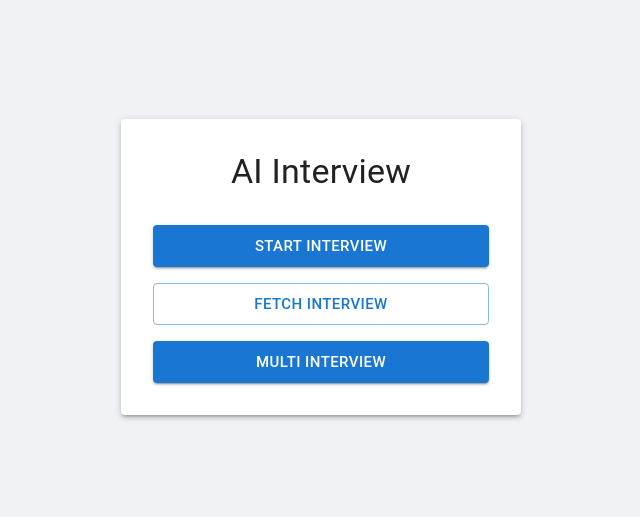
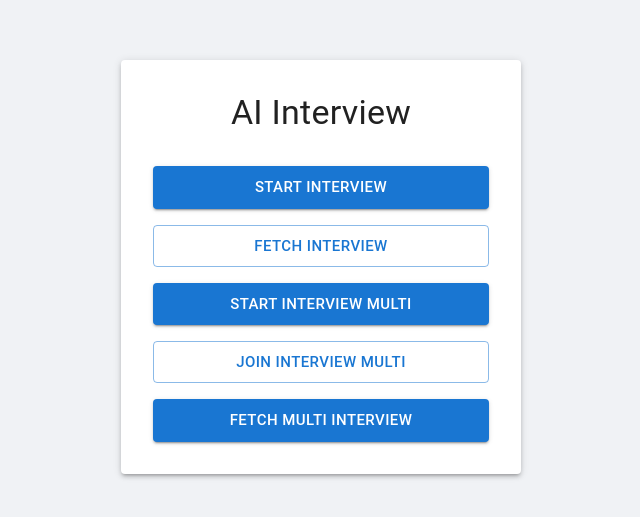
Before and after one commit to vinodchappidi4/multiinterview, a React (Vite) app in the folder interview/: page / in a window 1280 px wide. Shown: the part 133-650 px from the top of the page, without its empty margins (319-959 px from the left). Built offline with nearby package versions, Linux system fonts and the light colour scheme.

Commit message:
updated home page

```diff
--- a/interview/src/pages/Home.jsx
+++ b/interview/src/pages/Home.jsx
@@ -13,8 +13,16 @@ function Home() {
     navigate('/fetchinterview');
   };
 
-  const handleMultiInterview = () => {
-    navigate('/multiinterview');
+  const handleStartInterviewtwo = () => {
+    navigate('/startinterviewtwo');
+  };
+
+  const handleJoinInterviewtwo = () => {
+    navigate('/joininterviewtwo');
+  };
+
+  const handleFetchMultiInterview = () => {
+    navigate('/fetchmultiinterview');
   };
 
   return (
@@ -30,8 +38,14 @@ function Home() {
           <Button variant="outlined" color="primary" size="large" fullWidth onClick={handleFetchInterview}>
             Fetch Interview
           </Button>
-          <Button variant="contained" color="primary" size="large" fullWidth onClick={handleMultiInterview}>
-            Multi Interview
+          <Button variant="contained" color="primary" size="large" fullWidth onClick={handleStartInterviewtwo}>
+            Start Interview Multi
+          </Button>
+          <Button variant="outlined" color="primary" size="large" fullWidth onClick={handleJoinInterviewtwo}>
+            Join Interview Multi
+          </Button>
+          <Button variant="contained" color="primary" size="large" fullWidth onClick={handleFetchMultiInterview}>
+            Fetch Multi Interview
           </Button>
         </Box>
       </Paper>
@@ -41,6 +55,7 @@ function Home() {
 
 export default Home;
 
+//for micro-frontend
 
 // import React from 'react';
 // import { Box, Button, Typography, Paper } from '@mui/material';
```
